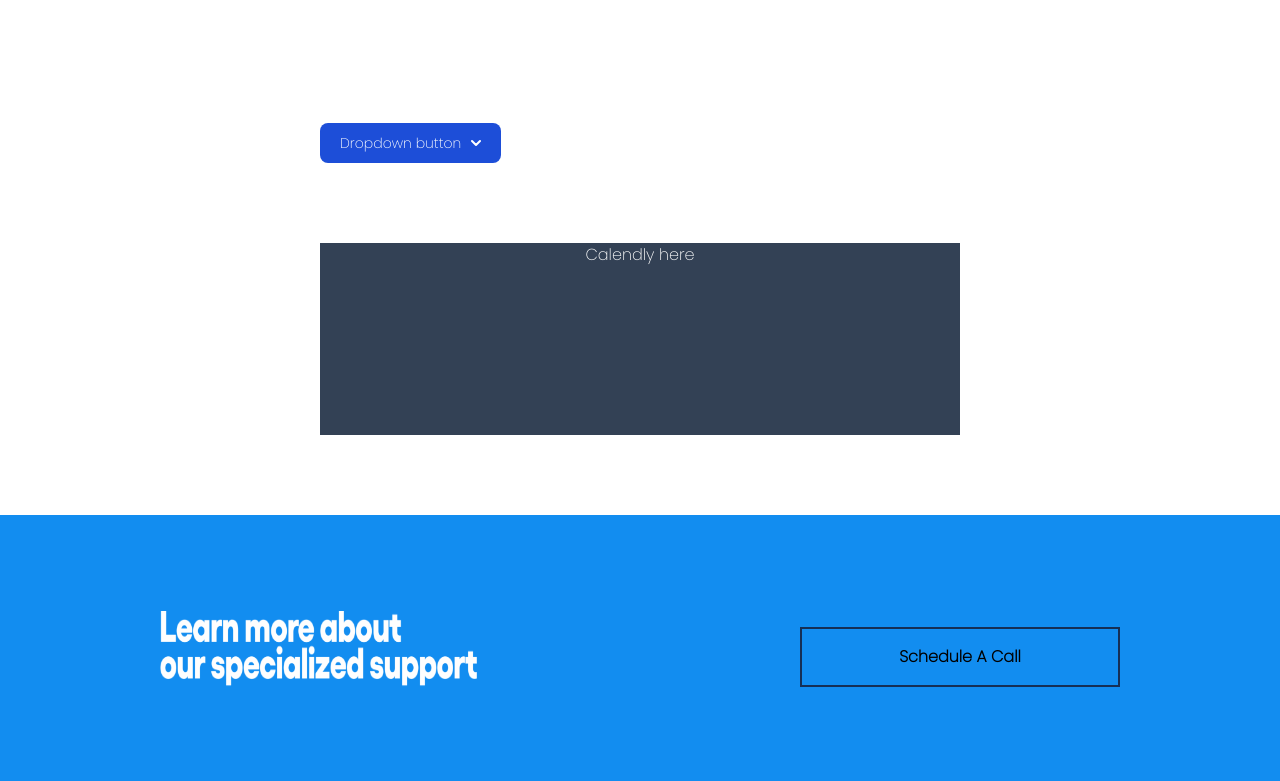
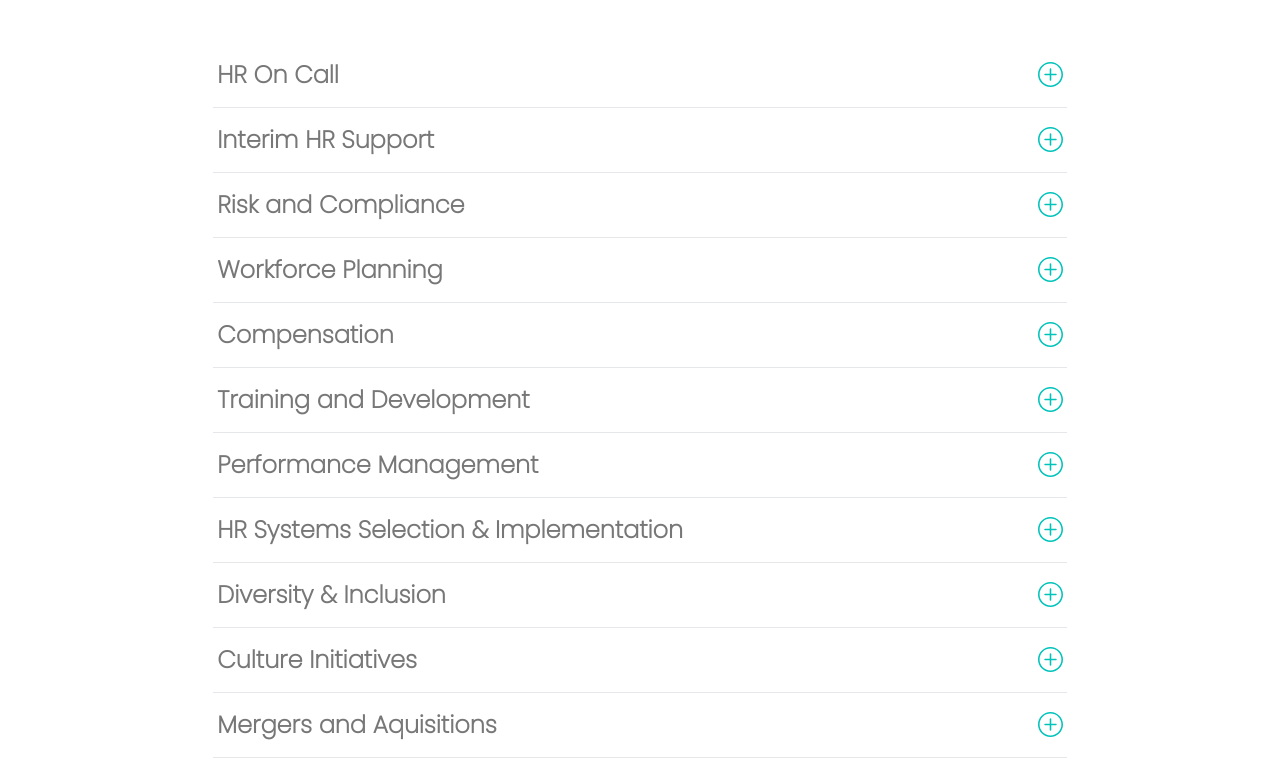
Before and after one commit to johnnam1121/wehire, a Next.js app: page /specialties/consulting in a window 1280 px wide. Shown: the part 1079-1860 px from the top of the page. Built offline with nearby package versions, Linux system fonts and the light colour scheme.

Commit message:
finished consulting page

```diff
--- a/app/components/Navbar.tsx
+++ b/app/components/Navbar.tsx
@@ -66,22 +66,22 @@ export default function Navbar() {
                 >
                   <motion.div variants={childVariants}>
                     <Link href='/specialties/big4' onClick={toggleNavbar}>
-                      <p className="text-secondary text-5xl font-bold mt-3 hover:text-custom transition ease-in duration-300">
+                      <p className="text-secondary text-5xl font-bold mt-3 hover:text-lightBlue transition ease-in duration-300">
                         Big4
                       </p>
                     </Link>
                   </motion.div>
-                  <motion.div variants={childVariants}>
-                    <Link href='/'>
-                      <p className="text-secondary text-5xl font-bold mt-3 hover:text-custom transition ease-in duration-300">
+                  <motion.div variants={childVariants} onClick={toggleNavbar}>
+                    <Link href='/specialties/consulting'>
+                      <p className="text-secondary text-5xl font-bold mt-3 hover:text-lightBlue transition ease-in duration-300">
                         Consulting
                       </p>
                     </Link>
                   </motion.div>
-                  <motion.div variants={childVariants}>
+                  <motion.div variants={childVariants} onClick={toggleNavbar}>
                     <Link href='/'>
-                      <p className="text-secondary text-5xl font-bold mt-3 hover:text-custom transition ease-in duration-300">
-                        Blog Articles
+                      <p className="text-secondary text-5xl font-bold mt-3 hover:text-lightBlue transition ease-in duration-300">
+                        Future Content
                       </p>
                     </Link>
                   </motion.div>
--- a/app/specialties/big4/page.tsx
+++ b/app/specialties/big4/page.tsx
@@ -88,7 +88,7 @@ export default function page() {
       {/* schedule a call */}
 
       <div>
-        <div className="bg-custom flex flex-col md:flex-row md:justify-around py-24">
+        <div className="bg-lightBlue flex flex-col md:flex-row md:justify-around py-24">
           <Image className="w-3/4 md:w-1/2 lg:w-1/4 mx-auto" src={SpecializedSupport} alt="SpecializedSupport logo" />
           <button className="mt-4 border-2 border-secondary md:py-4 md:px-8 md:w-1/4 font-bold w-1/2 mx-auto py-4"><a href="tel:(832) 455-8780">Schedule A Call</a></button>
         </div>
--- /dev/null
+++ b/app/specialties/consulting/Dropdown.tsx
@@ -0,0 +1,58 @@
+'use client'
+import { useState } from 'react';
+import { SlPlus, SlMinus } from "react-icons/sl";
+
+interface DropdownProps {
+  title: string;
+  content: string[] | { [category: string]: string[] };
+}
+
+const Dropdown: React.FC<DropdownProps> = ({ title, content }) => {
+  const [isOpen, setIsOpen] = useState(false);
+
+  const contentClasses = isOpen ? 'max-h-screen overflow-y-hidden duration-700 ease-in' : 'max-h-0 duration-700 ease-out';
+
+  const renderContent = () => {
+    if (Array.isArray(content)) {
+      return (
+        <div>
+          <ul className="list-disc ml-6">
+            {content.map((item, index) => (
+              <li key={index} className="mb-1 text-lg font-bold">{item}</li>
+            ))}
+          </ul>
+        </div>
+      );
+    } else {
+      return (
+        <div>
+          {Object.keys(content).map((category, index) => (
+            <div key={index}>
+              <ul className="mb-1 list-disc ml-6 text-lg font-bold"><li>{category}</li></ul>
+              <ul className="list-disc ml-12">
+                {content[category].map((item, itemIndex) => (
+                  <li key={itemIndex} className="mb-1 text-lg font-bold">{item}</li>
+                ))}
+              </ul>
+            </div>
+          ))}
+        </div>
+      );
+    }
+  };
+
+  return (
+    <div>
+      <div className="flex justify-between items-center px-1 cursor-pointer py-4" onClick={() => setIsOpen(!isOpen)}>
+        <h3 className="flex items-center text-2xl font-semibold hover:text-lightGreen transition ease-in duration-150" style={{ color: isOpen ? '#00c3ba' : '#777' }} >{title}</h3>
+        {isOpen ? <SlMinus color='#00c3ba' size={25} /> : <SlPlus color='#00c3ba' size={25} />}
+      </div>
+      <div className={contentClasses}>
+        {isOpen && renderContent()}
+      </div>
+      <hr className="border-1" />
+    </div>
+  );
+};
+
+export default Dropdown
--- a/app/specialties/consulting/page.tsx
+++ b/app/specialties/consulting/page.tsx
@@ -3,16 +3,7 @@ import React from 'react'
 import consultingImage from '../../../public/images/Consulting/consultingImage.jpg'
 import WHConsulting from '../../../public/images/Consulting/WHConsulting.png'
 import OurServices from '../../../public/images/Consulting/OurServices.png'
-
-import WeHireBig4 from '../../../public/images/Big4/WehireBig4.png'
-import deloitte from '../../../public/images/Big4/deloitte.png'
-import kp from '../../../public/images/Big4/kp.png'
-import ey from '../../../public/images/Big4/ey.png'
-import pwc from '../../../public/images/Big4/pwc.png'
-import WhatIf from '../../../public/images/Big4/WhatIf.png'
-import education from '../../../public/images/Big4/education.png'
-import coaching from '../../../public/images/Big4/coaching.png'
-import placement from '../../../public/images/Big4/placement.png'
+import Dropdown from '@/app/specialties/consulting/Dropdown'
 import SpecializedSupport from '../../../public/images/Big4/SpecializedSupport.png'
 
 
@@ -68,48 +59,72 @@ export default function page() {
       {/* Our Services.. */}
       <div>
         <div className='flex justify-center '>
-          <div className='w-1/2'>
+          <div className='w-4/6'>
             <Image className='py-10 mt-10' src={OurServices} alt='OurServices logo' width={500} height={500} />
+            <Dropdown
+              title="HR On Call"
+              content={['An experienced consultant available just a phone call away for questions and solutions']}
+            />
+            <Dropdown
+              title="Interim HR Support"
+              content={['An experienced HR professional provided to you for on site support on an interim or longer term basis']}
+            />
+            <Dropdown
+              title="Risk and Compliance"
+              content={{
+                'Policy & Procedure creation and administration': ['Handbooks', 'Individual Policies'],
+                'Wage and Hour': ['FLSA (Fair Labor Standards Act)'],
+                'Benefits': ['FMLA (Family Medical Leave Act)', 'ACA (Affordable Healthcare Act) training and filing', 'HIPPA (Health Insurance Portability & Accountability Act)', 'ERISA (Employee Retirement Income Security Act)', 'COBRA (Consolidated Onmibus Budget Reconciliation Act) )'],
+                'Immigration': ['Hiring and onboarding non citizens)'],
+                'Workplace Safety': ['OSHA (Occupational Safety and Health Administration) ', 'Workers Compensation'],
+                'Workplace Discrimination Law': ['ADA (Americans with Disabilities Act) ', 'Covid-19 FFCRA (Families First Coronavirus Act)'],
+              }}
+            />
+            <Dropdown
+              title="Workforce Planning"
+              content={['Analysis', 'Forecasting', 'Organizational Design', 'Succession Planning']}
+            />
+            <Dropdown
+              title="Compensation"
+              content={["Assessments", "Salary Grading"]}
+            />
+            <Dropdown
+              title="Training and Development"
+              content={["Manager 101", "Leadership development", "Employee Trainings"]}
+            />
+            <Dropdown
+              title="Performance Management"
+              content={["Employee Relations", "Documentation", "Appraisals", "Terminations", "Reductions in force"]}
+            />
+            <Dropdown
+              title="HR Systems Selection & Implementation"
+              content={["HRIS (Human Resource Information Systems)", "ATS (Applicant Tracking Systems)", "ERP (Enterprise Resource Planning)", "LMS (Learning Management System)"]}
+            />
+            <Dropdown
+              title="Diversity & Inclusion"
+              content={["Education", "Affirmative action plans",]}
+            />
+            <Dropdown
+              title="Culture Initiatives"
+              content={["Rewards and Recognition in the workplace", "Core Values creation",]}
+            />
+            <Dropdown
+              title="Mergers and Aquisitions"
+              content={["Evaluations", "HR Due Diligence", "Announcement", "Transition"]}
+            />
           </div>
-        </div>
-        <div className='md:w-1/2 mx-auto py-20'>
-          <button id="dropdownDefaultButton" data-dropdown-toggle="dropdown" className="text-white bg-blue-700 hover:bg-blue-800 focus:ring-4 focus:outline-none focus:ring-blue-300 font-medium rounded-lg text-sm px-5 py-2.5 text-center inline-flex items-center dark:bg-blue-600 dark:hover:bg-blue-700 dark:focus:ring-blue-800" type="button">Dropdown button <svg className="w-2.5 h-2.5 ml-2.5" aria-hidden="true" xmlns="http://www.w3.org/2000/svg" fill="none" viewBox="0 0 10 6">
-            <path stroke="currentColor" stroke-linecap="round" stroke-linejoin="round" stroke-width="2" d="m1 1 4 4 4-4" />
-          </svg></button>
-          <div id="dropdown" className="z-10 hidden bg-white divide-y divide-gray-100 rounded-lg shadow w-44 dark:bg-gray-700">
-            <ul className="py-2 text-sm text-gray-700 dark:text-gray-200" aria-labelledby="dropdownDefaultButton">
-              <li>
-                <a href="#" className="block px-4 py-2 hover:bg-gray-100 dark:hover:bg-gray-600 dark:hover:text-white">Dashboard</a>
-              </li>
-              <li>
-                <a href="#" className="block px-4 py-2 hover:bg-gray-100 dark:hover:bg-gray-600 dark:hover:text-white">Settings</a>
-              </li>
-              <li>
-                <a href="#" className="block px-4 py-2 hover:bg-gray-100 dark:hover:bg-gray-600 dark:hover:text-white">Earnings</a>
-              </li>
-              <li>
-                <a href="#" className="block px-4 py-2 hover:bg-gray-100 dark:hover:bg-gray-600 dark:hover:text-white">Sign out</a>
-              </li>
-            </ul>
-          </div>
-        </div>
-      </div>
-
-      {/* calendly */}
-      <div className='flex justify-center pb-10 mb-10'>
-        <div className='bg-slate-700 w-1/2 h-48'>
-          <p className='text-white text-center align-center'>Calendly here</p>
         </div>
       </div>
 
       {/* schedule a call */}
 
       <div>
-        <div className="bg-custom flex flex-col md:flex-row md:justify-around py-24">
+        <div className="bg-lightGreen flex flex-col md:flex-row md:justify-around py-24 mt-36">
           <Image className="w-3/4 md:w-1/2 lg:w-1/4 mx-auto" src={SpecializedSupport} alt="SpecializedSupport logo" />
           <button className="mt-4 border-2 border-secondary md:py-4 md:px-8 md:w-1/4 font-bold w-1/2 mx-auto py-4"><a href="tel:(832) 455-8780">Schedule A Call</a></button>
         </div>
       </div>
+
     </main >
   )
 }
--- a/package.json
+++ b/package.json
@@ -22,6 +22,7 @@
     "postcss": "8.4.28",
     "react": "18.2.0",
     "react-dom": "18.2.0",
+    "react-icons": "^4.11.0",
     "react-transition-group": "^4.4.5",
     "tailwindcss": "3.3.3",
     "tw-elements": "^1.0.0-beta3",
--- a/tailwind.config.js
+++ b/tailwind.config.js
@@ -15,17 +15,20 @@ module.exports = {
       colors: {
         'primary': '#f0f0f0',
         'secondary': '#162F55',
-        'custom': '#128DF0'
+        'lightBlue': '#128DF0',
+        'lightGreen': '#00c3ba'
       },
       backgroundColor: {
         'primary': '#f0f0f0',
         'secondary': '#162F55',
-        'custom': '#128DF0'
+        'lightBlue': '#128DF0',
+        'lightGreen': '#00c3ba'
       },
       textColor: {
         'primary': '#f0f0f0',
         'secondary': '#162F55',
-        'custom': '#128DF0'
+        'lightBlue': '#128DF0',
+        'lightGreen': '#00c3ba'
       },
       fontFamily: {
         'cabin': ['Cabin', 'sans'],
```
Also changed, not shown: app/page.tsx (+4 -4 lines), 1 other file (tests, documents, lock files or other folders).
